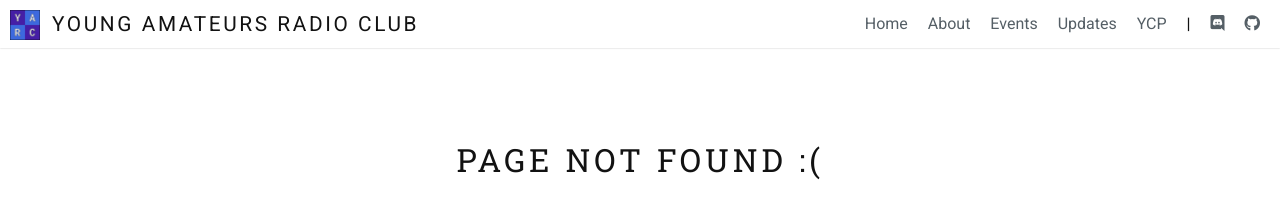
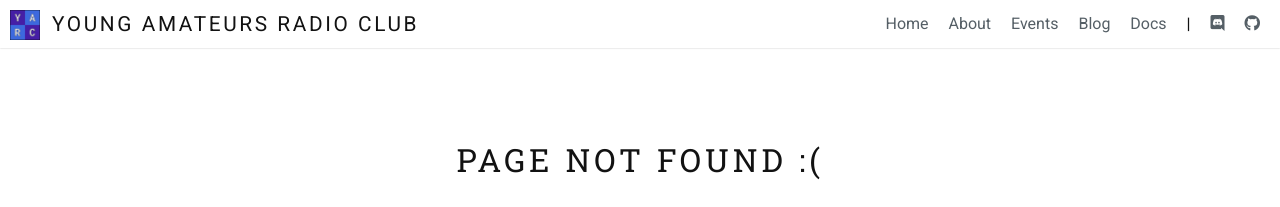
Before and after one commit to young-amateurs-rc/yarc-website, a Jekyll site: the page built from 404.md, in a window 1280 px wide. Shown: the top 207 px of the page. Built offline with Jekyll 4.4.1, drawn with Linux system fonts in a browser that asks for light colours; nearby versions of some CDN libraries.

Commit message:
update nav links to be easier to add/remove

```diff
--- a/_config.yml
+++ b/_config.yml
@@ -17,4 +17,16 @@ discord_id: "675545015375888393"
 github: https://github.com/young-amateurs-rc
 
 plugins:
-    - jekyll-sitemap
+  - jekyll-sitemap
+
+navpages:
+  - name: Home
+    url: /
+  - name: About
+    url: /about
+  - name: Events
+    url: /events
+  - name: Blog
+    url: /blog
+  - name: Docs
+    url: https://docs.yarc.world
--- a/_includes/header.html
+++ b/_includes/header.html
@@ -7,12 +7,9 @@
     </a>
     <nav id="nav">
         <ul>
-            <li><a href="{{ site.baseurl }}/">Home</a></li>
-            <li><a href="{{ site.baseurl }}/about">About</a></li>
-            <!--<li><a href="{{ site.baseurl }}/nets">Nets</a></li>-->
-            <li><a href="{{ site.baseurl }}/events">Events</a></li>
-            <li><a href="{{ site.baseurl }}/blog">Updates</a></li>
-            <li><a href="{{ site.baseurl }}/ycp">YCP</a></li>
+            {% for page in site.navpages %}
+            <li><a href="{{ page.url }}">{{ page.name }}</a></li>
+            {% endfor %}
             <li><b>|</b></li>
             <li><a href={{site.discord}}><i class="fab fa-discord"></i></a></li>
             <li><a href={{site.github}}><i class="fab fa-github"></i></a></li>
```
